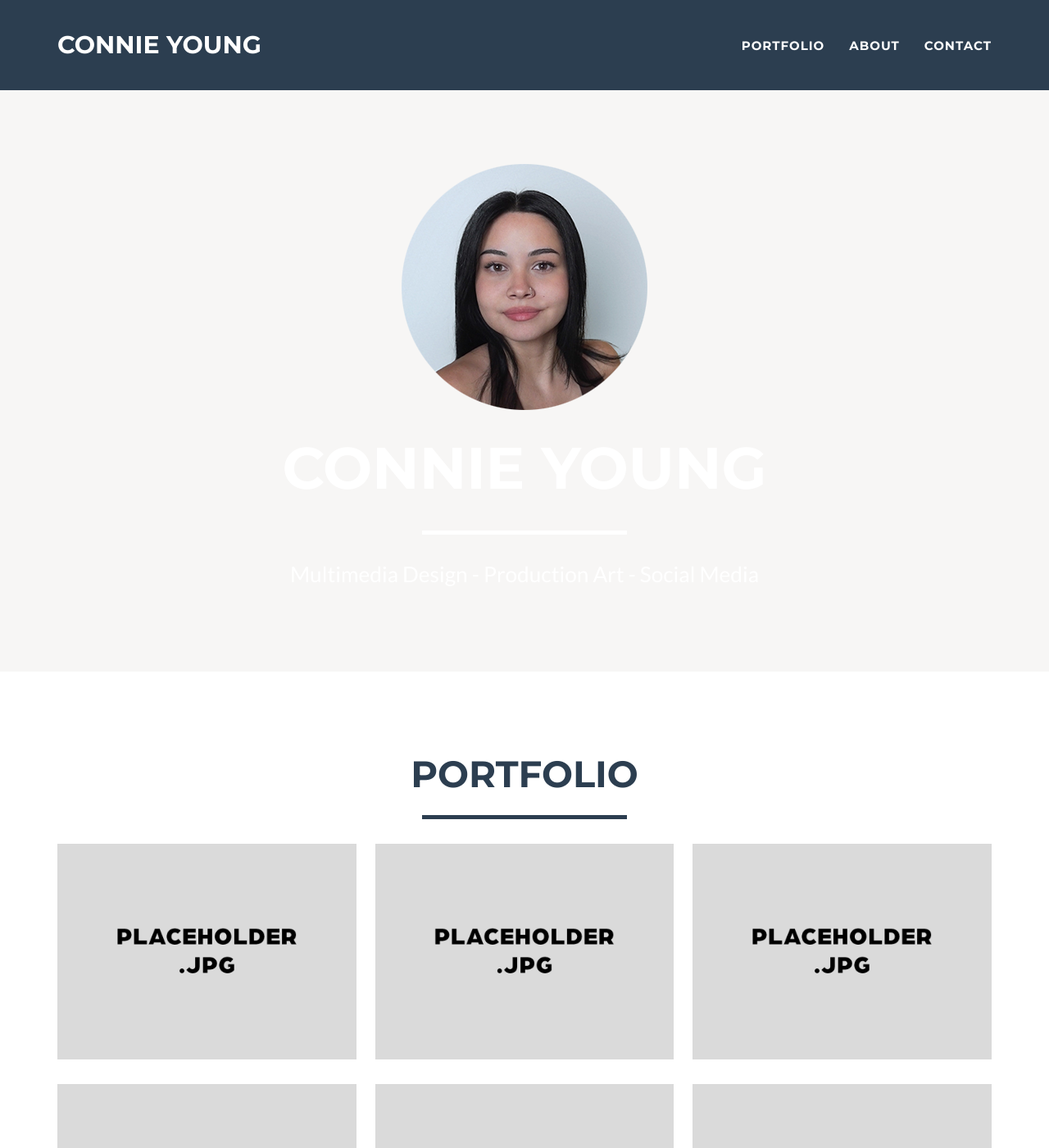
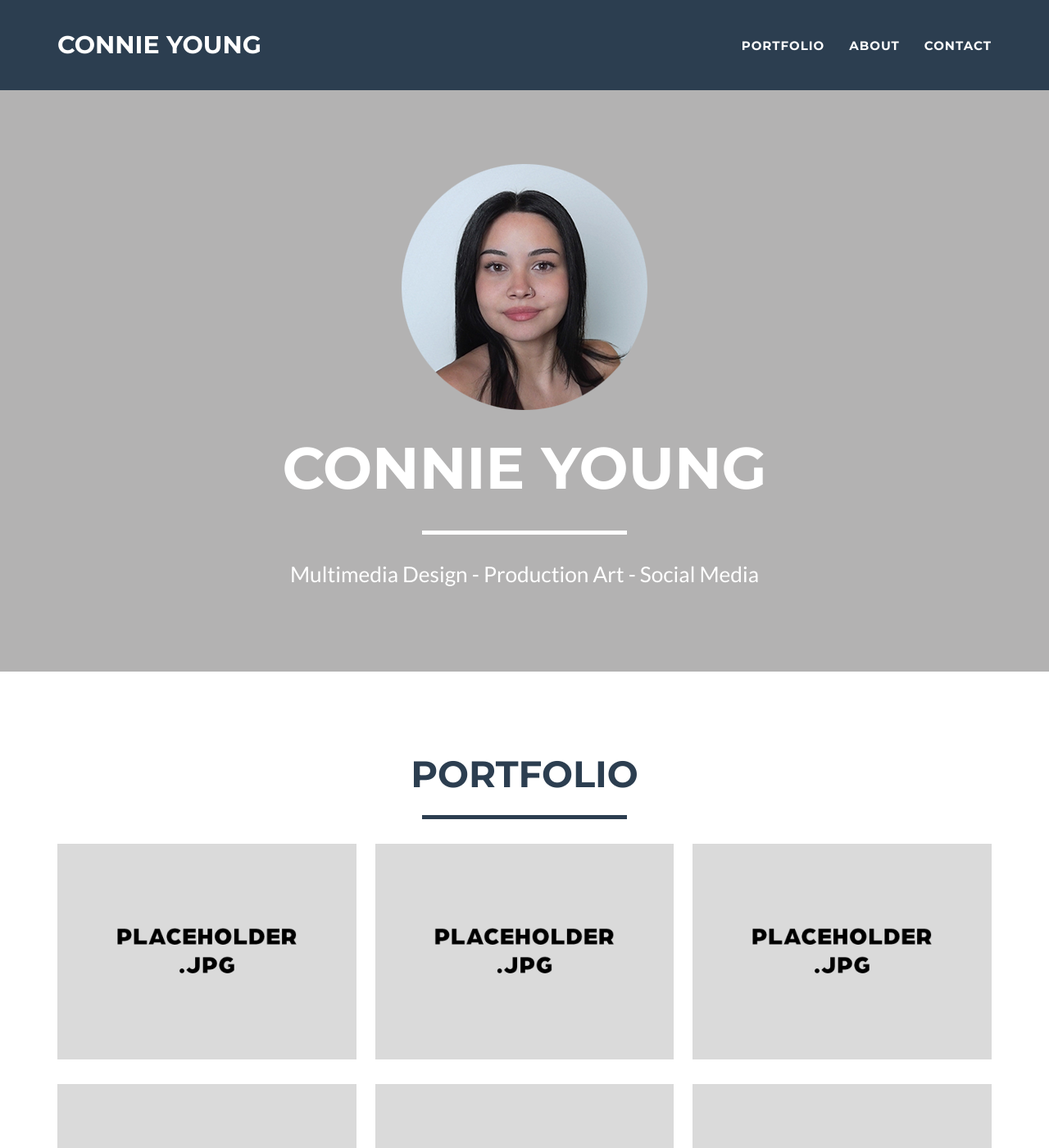
Before and after one commit to conniemyou/cyoung-portfolio, a Jekyll site: the page built from _posts/2014-07-18-project-1.markdown, in a window 1280 px wide and 1400 px high. Shown: the whole window at 82% size. Built offline with Jekyll 4.4.1, drawn with Linux system fonts in a browser that asks for light colours.

Commit message:
new primary color

```diff
--- a/_config.yml
+++ b/_config.yml
@@ -25,7 +25,7 @@ disqus_shortname: myshortname
 
 # Color settings (hex-codes without the leading hash-tag)
 color:
-  primary: F7F6F5 #80B3FF
+  primary: B3B2B2 #80B3FF
   primary-rgb: "24,288,156" #"128,179,255"
   secondary: 2c3e50 #FD6E8A
   secondary-dark: 233140 #A2122F
```
